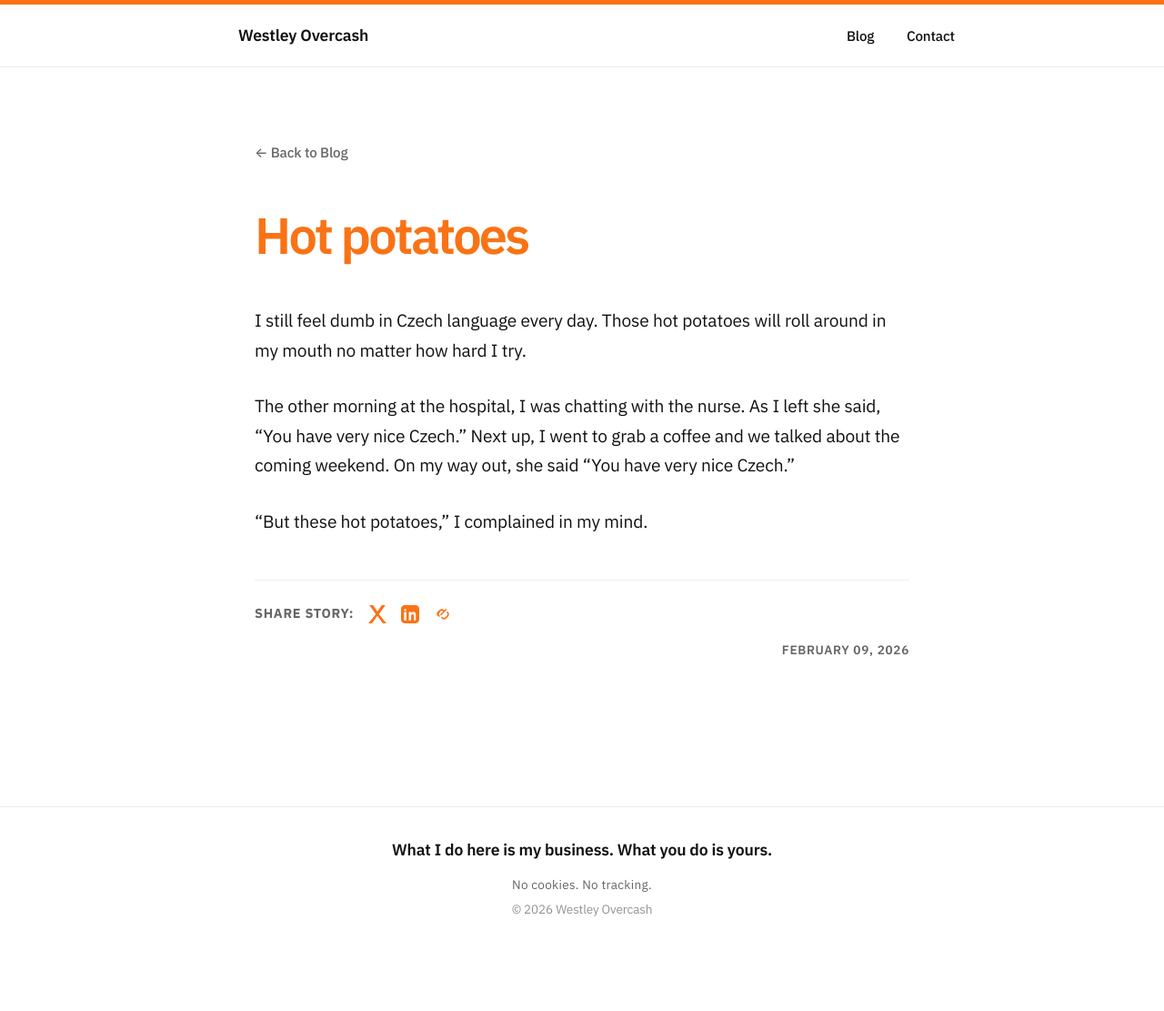
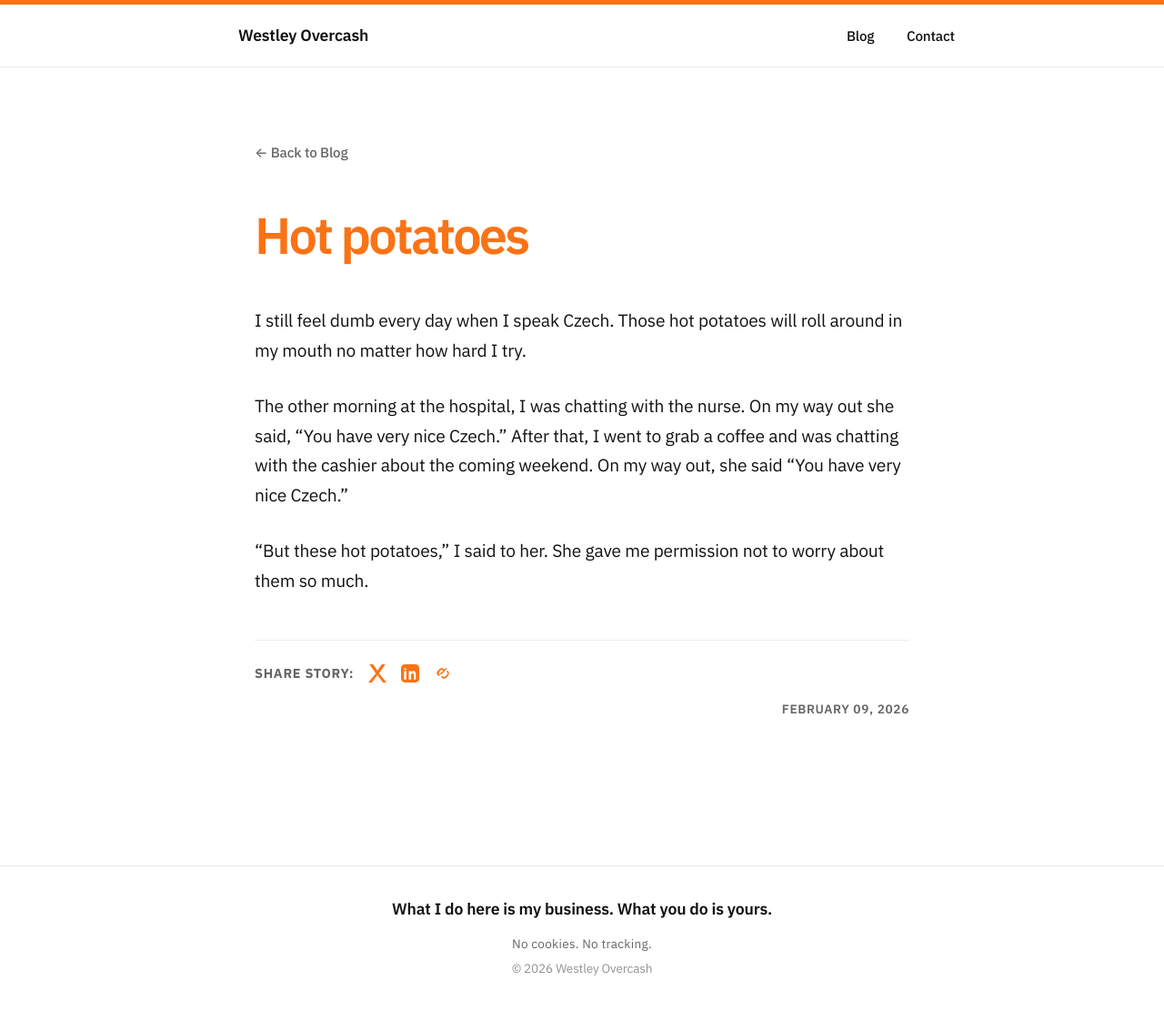
Before and after one commit to westleyovercash/westleyovercash.github.io, a Jekyll site: the page built from _posts/2026-02-09-hot-potatoes.md, in a window 1280 px wide and 1137 px high. Shown: the top 1111 px of the window at 91% size. Built offline with Jekyll 4.4.1, drawn with Linux system fonts in a browser that asks for light colours.

Commit message:
Update 2026-02-09-hot-potatoes.md

```diff
--- a/_posts/2026-02-09-hot-potatoes.md
+++ b/_posts/2026-02-09-hot-potatoes.md
@@ -3,8 +3,8 @@ layout: post
 title: Hot potatoes
 date: 2026-02-09
 ---
-I still feel dumb in Czech language every day. Those hot potatoes will roll around in my mouth no matter how hard I try.
+I still feel dumb every day when I speak Czech. Those hot potatoes will roll around in my mouth no matter how hard I try.
 
-The other morning at the hospital, I was chatting with the nurse. As I left she said, "You have very nice Czech." Next up, I went to grab a coffee and we talked about the coming weekend. On my way out, she said "You have very nice Czech."
+The other morning at the hospital, I was chatting with the nurse. On my way out she said, "You have very nice Czech." After that, I went to grab a coffee and was chatting with the cashier about the coming weekend. On my way out, she said "You have very nice Czech."
 
-"But these hot potatoes," I complained in my mind.
+"But these hot potatoes," I said to her. She gave me permission not to worry about them so much.
```
